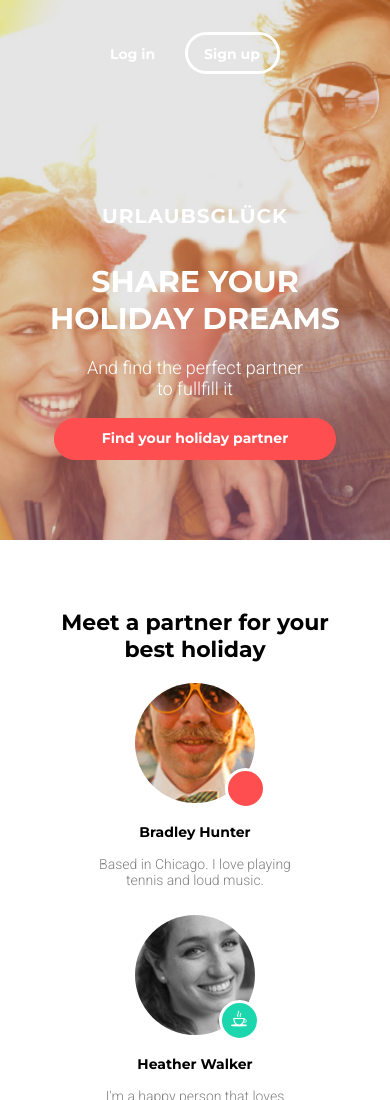
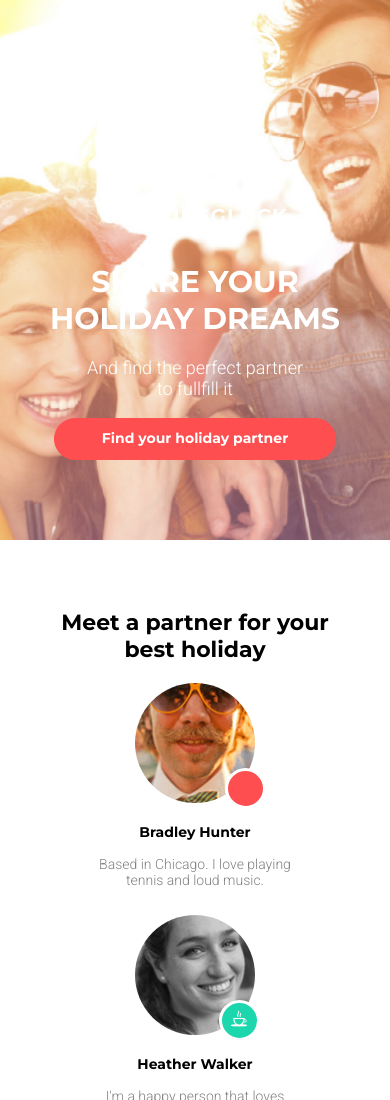
Before and after one commit to Myronchik/Homework, a plain HTML site: page homework08/index.html in a window 390 px wide. Shown: the top 1100 px of the page. Drawn offline with Linux system fonts and the light colour scheme.

Commit message:
Update index.css

```diff
--- a/homework08/index.css
+++ b/homework08/index.css
@@ -10,7 +10,7 @@
         }
 
             .page_header {
-                background: url(./img/main_img_mobile.png)rgba(0, 0, 0, 0.5) no-repeat;
+                background: url(./img/main_img_mobile.png) no-repeat;
                 background-size: cover;
                 height: 540px;
             }
```
